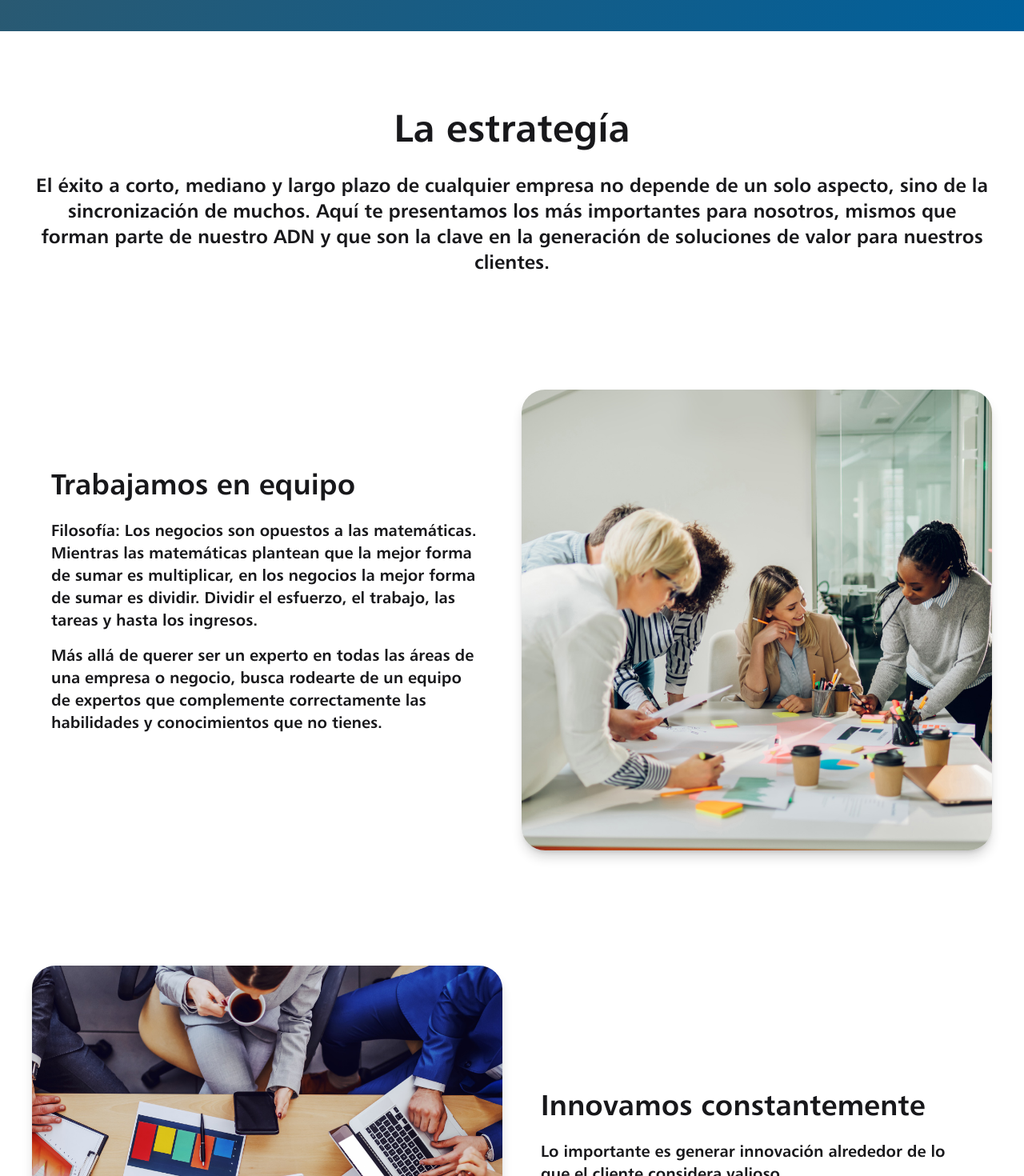
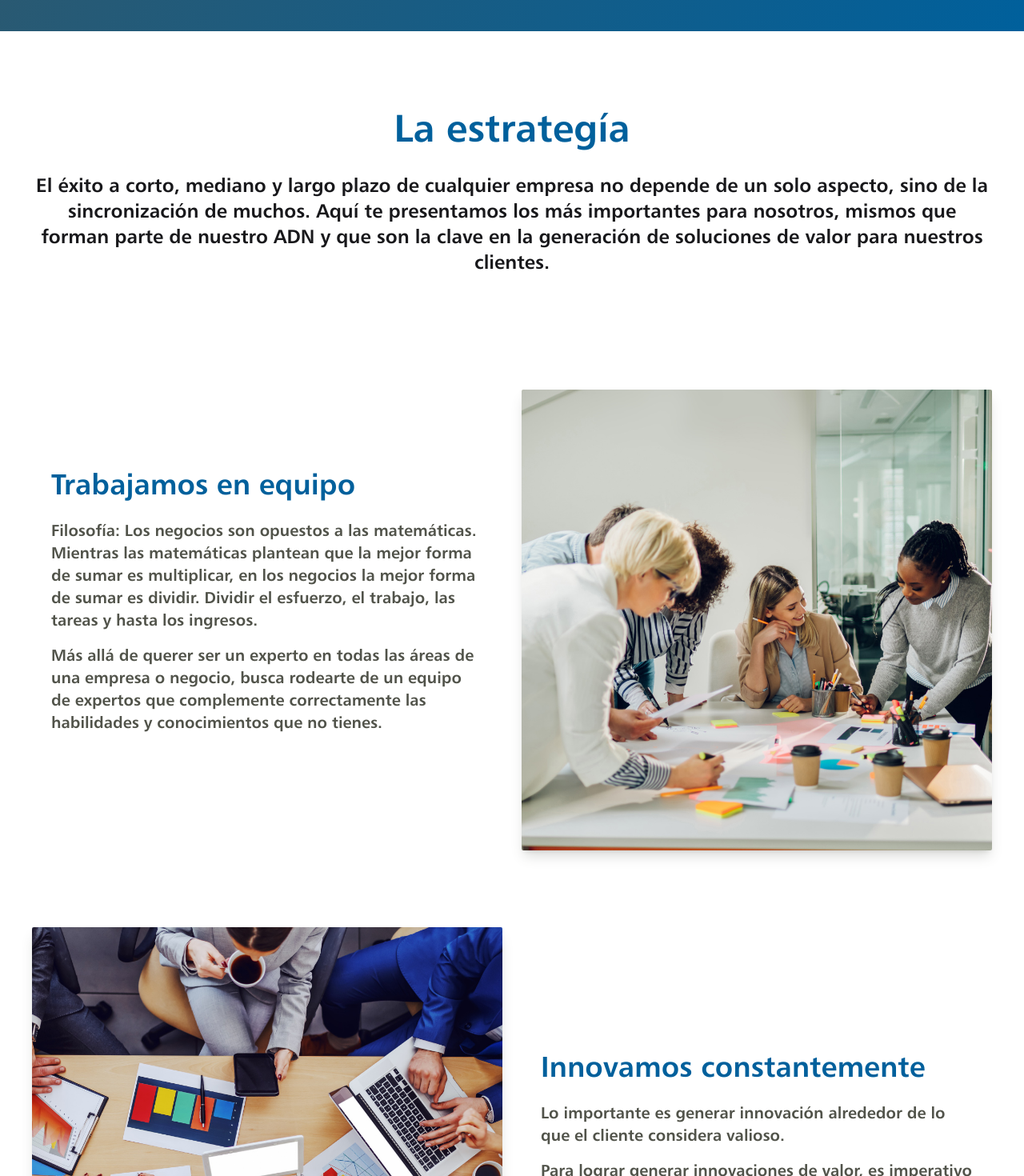
Before and after one commit to saufth/taxo, a Next.js app: page / in a window 1280 px wide. Shown: the part 2520-3990 px from the top of the page at 80% size. Built offline with nearby package versions, Linux system fonts and the light colour scheme.

Commit message:
About: updated

```diff
--- a/src/components/data-display/Quote.tsx
+++ b/src/components/data-display/Quote.tsx
@@ -1,9 +1,9 @@
 // Components
 import CallToAction from '../navigation/CallToAction'
+// Types
+import { QuoteProps } from '../../types/data-display'
 // Styles
 import styles from '../../styles/data-display/Quote.module.css'
-// Types
-import { QuoteProps } from '../../types/data-display'
 
 /**
 * Used for diplay a phrase with author and a legend
--- a/src/components/navigation/Navbar.tsx
+++ b/src/components/navigation/Navbar.tsx
@@ -40,7 +40,7 @@ const Navbar = () => {
           <NextLink href={navigationConfig[0].href} onClick={closeToggle}>
             <Image
               src='/images/logo-text-white.svg'
-              alt='Keyperspot logotype'
+              alt='Taxo Contable logotype'
               width={275}
               height={64}
               priority
--- a/src/components/sections/About.tsx
+++ b/src/components/sections/About.tsx
@@ -15,7 +15,7 @@ const About = ({ id, heading, description, showcases, action, link }: AboutProps
   return (
     <section id={id} className={styles.section}>
       <header className={styles.header}>
-        <h2>{heading}</h2>
+        <h2 className={styles.heading}>{heading}</h2>
         <p>{description}</p>
       </header>
       <div className={styles.showcase}>
--- a/src/components/sections/Footer.tsx
+++ b/src/components/sections/Footer.tsx
@@ -17,11 +17,11 @@ const Footer = () => {
       <div className={styles.foot}>
         <div className={styles.footMail}>
           <NextLink
-            href='mailto:info@keyperspot.com'
+            href='mailto:info@taxocontable.com'
             target='_blank'
             rel='noreferrer'
           >
-            info@keyperspot.com
+            info@taxocontable.com
           </NextLink>
         </div>
         <div className={styles.footAction}>
@@ -30,13 +30,13 @@ const Footer = () => {
         <div className={styles.rights}>
           <NextLink href='/'>
             <Image
-              src='/images/logo-vertical.svg'
-              alt='Keyperspot logotype'
+              src='/images/logo.svg'
+              alt='Taxo Contable logotype'
               width={175}
               height={32}
             />
           </NextLink>
-          Copyright 2023 Keyperspot. All rights reserved.
+          Copyright 2023 Taxo Contable. All rights reserved.
         </div>
       </div>
       <nav className={styles.nav}>
--- a/src/styles/data-display/Quote.module.css
+++ b/src/styles/data-display/Quote.module.css
@@ -32,12 +32,15 @@
 .legend {
   @apply
     /* Typography */
+    text-secondary
     text-base md:text-lg;
 }
 
 .quoteAction {
   @apply
+    /* Layout */
+    hidden
     /* Flexbox & Grid */
     mt-12
-    flex justify-center;
+    md:flex justify-center;
 }
--- a/src/styles/data-display/Showcase.module.css
+++ b/src/styles/data-display/Showcase.module.css
@@ -36,6 +36,7 @@
 .header {
   @apply
     /* Spacing */
+    text-primary
     space-y-5 md:space-y-6;
 }
 
@@ -50,6 +51,7 @@
 .description {
   @apply
     /* Typography */
+    text-secondary
     text-base md:text-xl;
 }
 
@@ -77,8 +79,8 @@
     /* Background */
     bg-center
     bg-cover
-    rounded-[5%]
+    rounded-sm
     /* Shadow */
     shadow-lg
-    shadow-zinc-900/20;
+    shadow-secondary/20;
 }
--- a/src/styles/sections/About.module.css
+++ b/src/styles/sections/About.module.css
@@ -3,7 +3,7 @@
     /* Sizing */
     max-w-9xl
     /* Spacing */
-    px-10
+    px-5 md:px-10
     mx-auto
     /* Spacing */
     pt-24
@@ -18,9 +18,15 @@
     text-center;
 }
 
+.heading {
+  @apply
+    /* Typography */
+    text-primary;
+}
+
 .showcase {
   @apply
     /* Spacing */
     mt-24 md:mt-36
-    space-y-12 md:space-y-36;
+    space-y-12 md:space-y-24;
 }
```
